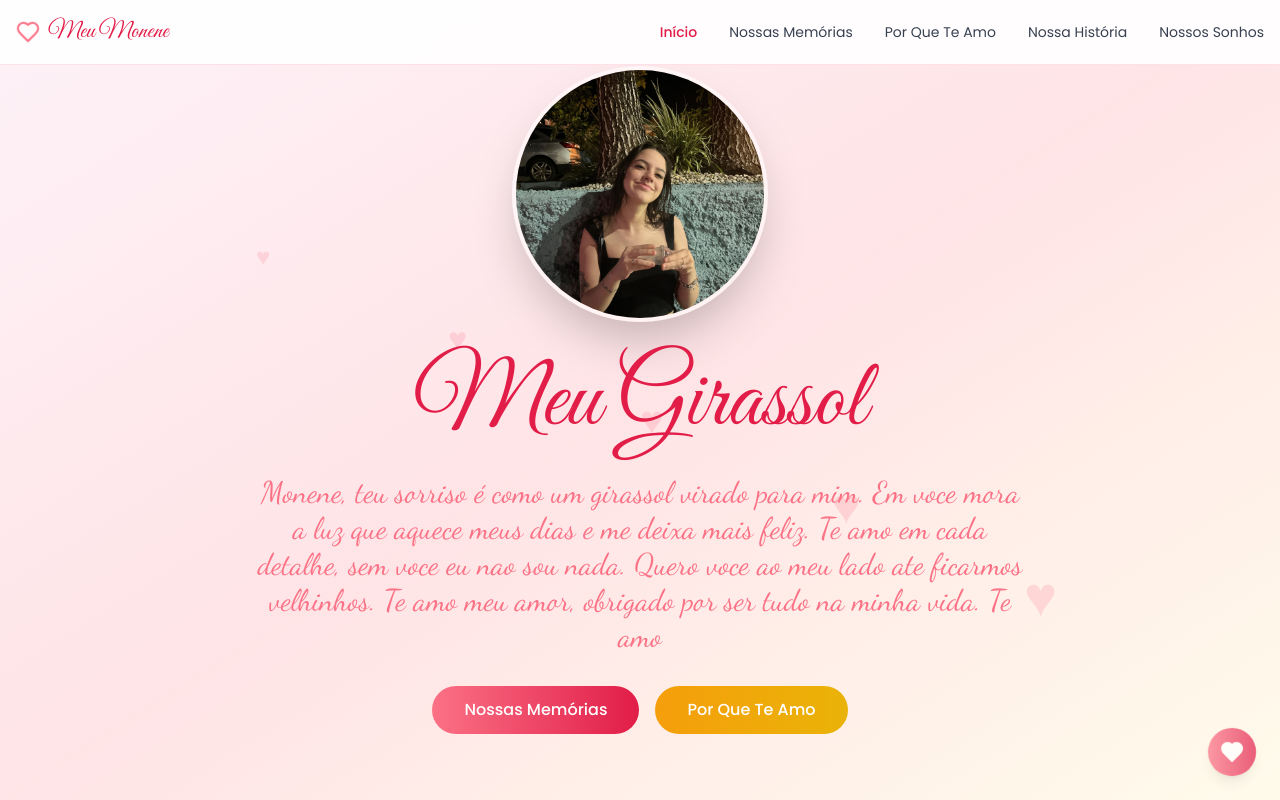
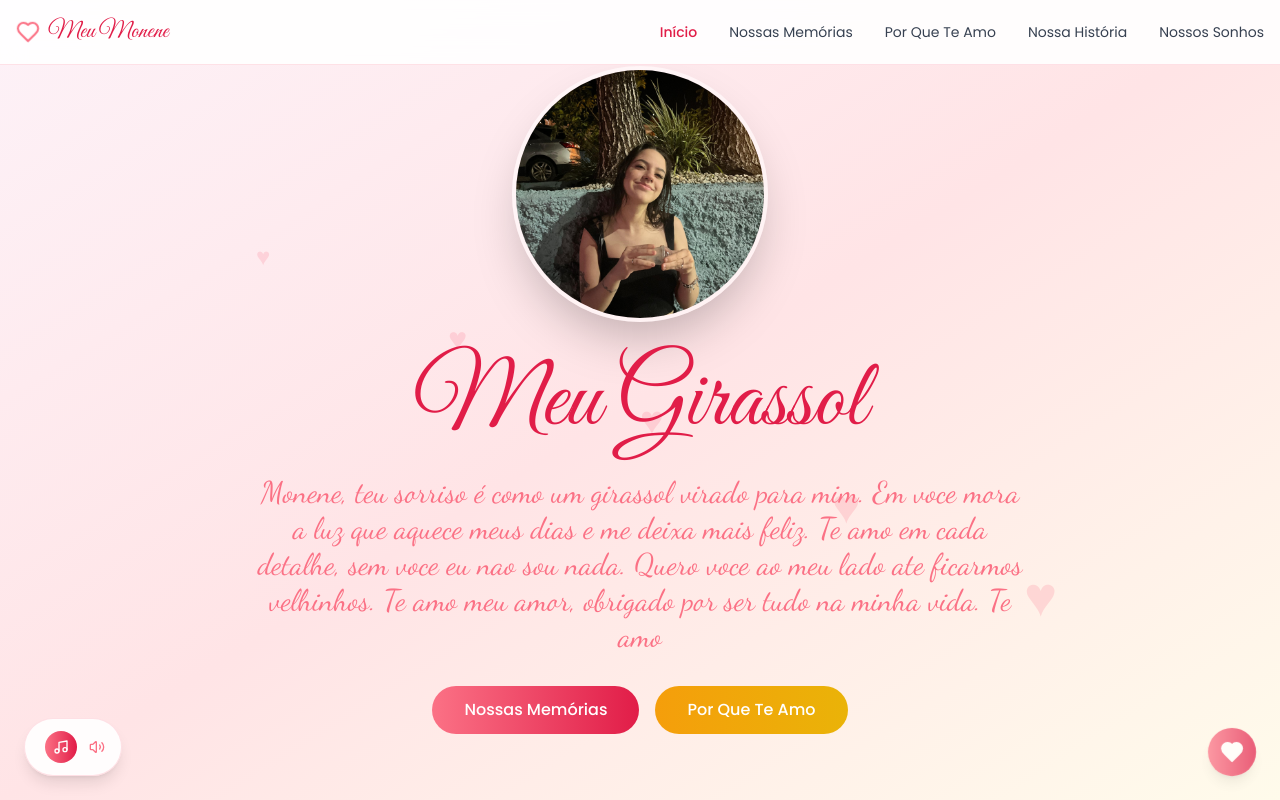
Before and after one commit to LuizPaluski/diadosnamorados, a React (Vite) app: page / in a window 1280 px wide. Shown: the top 800 px of the page. Built offline with nearby package versions, Linux system fonts and the light colour scheme.

Commit message:
Add music to the website
Implement music playback functionality.

```diff
--- /dev/null
+++ b/src/components/MusicPlayer.tsx
@@ -0,0 +1,87 @@
+
+import { useState, useRef, useEffect } from 'react';
+import { Music, Music2, Volume2, VolumeX } from 'lucide-react';
+
+const MusicPlayer = () => {
+  const [isPlaying, setIsPlaying] = useState(false);
+  const [isMuted, setIsMuted] = useState(false);
+  const audioRef = useRef<HTMLAudioElement>(null);
+
+  // URL de uma música romântica de domínio público
+  const musicUrl = "https://www.soundjay.com/misc/sounds/magic-chime-02.wav";
+
+  useEffect(() => {
+    if (audioRef.current) {
+      audioRef.current.volume = 0.3; // Volume baixo para não incomodar
+      audioRef.current.loop = true; // Repetir a música
+    }
+  }, []);
+
+  const togglePlay = () => {
+    if (audioRef.current) {
+      if (isPlaying) {
+        audioRef.current.pause();
+      } else {
+        audioRef.current.play().catch(() => {
+          // Navegadores modernos bloqueiam autoplay, então só toca após interação do usuário
+          console.log('Autoplay bloqueado pelo navegador');
+        });
+      }
+      setIsPlaying(!isPlaying);
+    }
+  };
+
+  const toggleMute = () => {
+    if (audioRef.current) {
+      audioRef.current.muted = !isMuted;
+      setIsMuted(!isMuted);
+    }
+  };
+
+  return (
+    <div className="fixed bottom-6 left-6 z-50">
+      <div className="bg-white/90 backdrop-blur-sm rounded-full shadow-lg border border-romantic-rose/20 p-3 flex items-center space-x-2">
+        <audio
+          ref={audioRef}
+          src={musicUrl}
+          onPlay={() => setIsPlaying(true)}
+          onPause={() => setIsPlaying(false)}
+        />
+
+        <button
+          onClick={togglePlay}
+          className="p-2 rounded-full bg-gradient-to-r from-romantic-rose to-romantic-deepRose text-white hover:scale-110 transition-transform duration-200"
+          title={isPlaying ? 'Pausar música' : 'Tocar música'}
+        >
+          {isPlaying ? (
+            <Music2 className="h-4 w-4" />
+          ) : (
+            <Music className="h-4 w-4" />
+          )}
+        </button>
+
+        <button
+          onClick={toggleMute}
+          className="p-1 text-romantic-rose hover:text-romantic-deepRose transition-colors duration-200"
+          title={isMuted ? 'Ativar som' : 'Silenciar'}
+        >
+          {isMuted ? (
+            <VolumeX className="h-4 w-4" />
+          ) : (
+            <Volume2 className="h-4 w-4" />
+          )}
+        </button>
+
+        {isPlaying && (
+          <div className="flex items-center space-x-1">
+            <div className="w-1 h-3 bg-romantic-rose rounded-full animate-pulse"></div>
+            <div className="w-1 h-2 bg-romantic-rose rounded-full animate-pulse" style={{ animationDelay: '0.1s' }}></div>
+            <div className="w-1 h-4 bg-romantic-rose rounded-full animate-pulse" style={{ animationDelay: '0.2s' }}></div>
+          </div>
+        )}
+      </div>
+    </div>
+  );
+};
+
+export default MusicPlayer;
--- a/src/pages/Index.tsx
+++ b/src/pages/Index.tsx
@@ -4,6 +4,7 @@ import { Link } from 'react-router-dom';
 import Navigation from '@/components/Navigation';
 import Footer from '@/components/Footer';
 import SecretHeartButton from '@/components/SecretHeartButton';
+import MusicPlayer from '@/components/MusicPlayer';
 
 const Index = () => {
   const [isVisible, setIsVisible] = useState(false);
@@ -116,6 +117,7 @@ const Index = () => {
 
       <Footer />
       <SecretHeartButton />
+      <MusicPlayer />
     </div>
   );
 };
```
